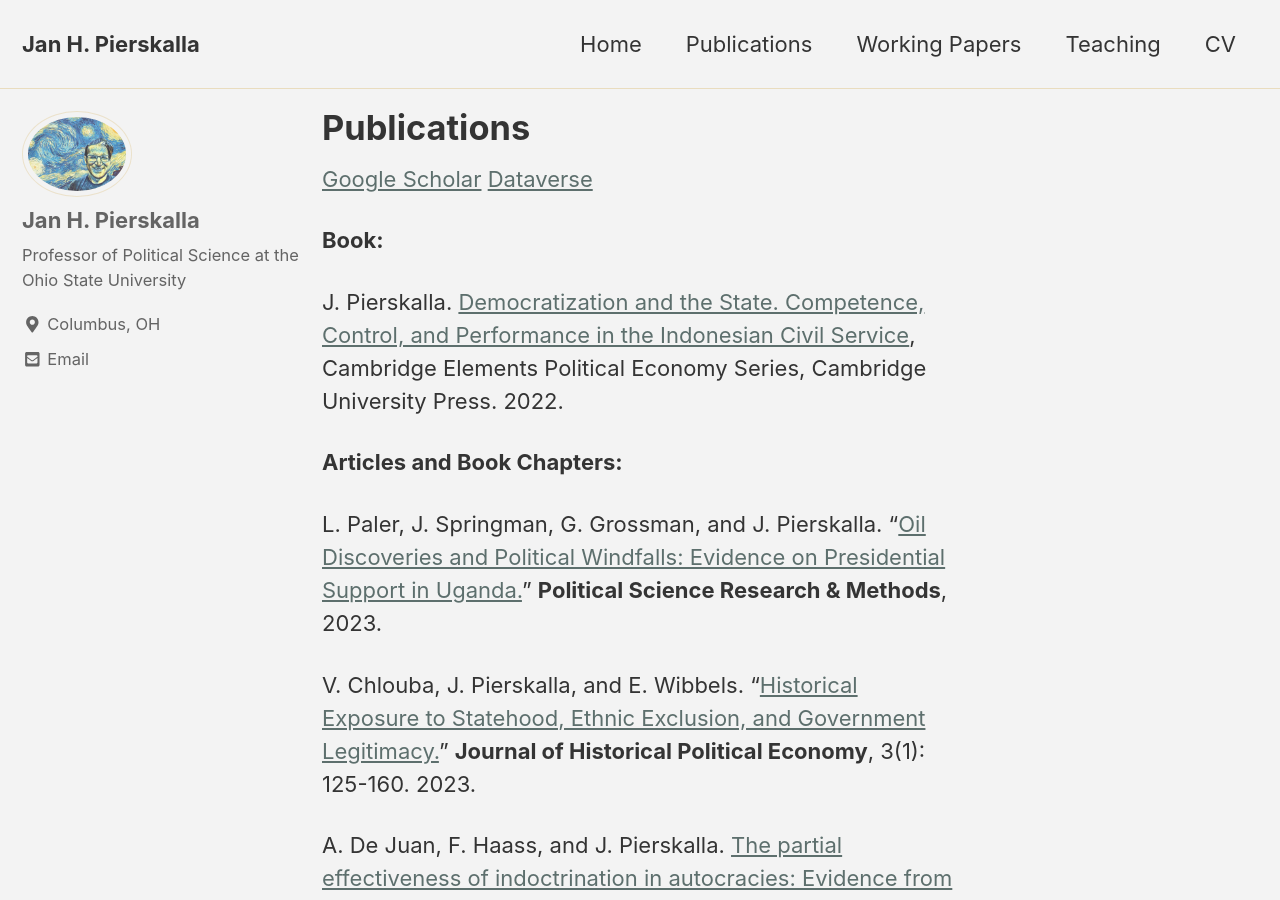
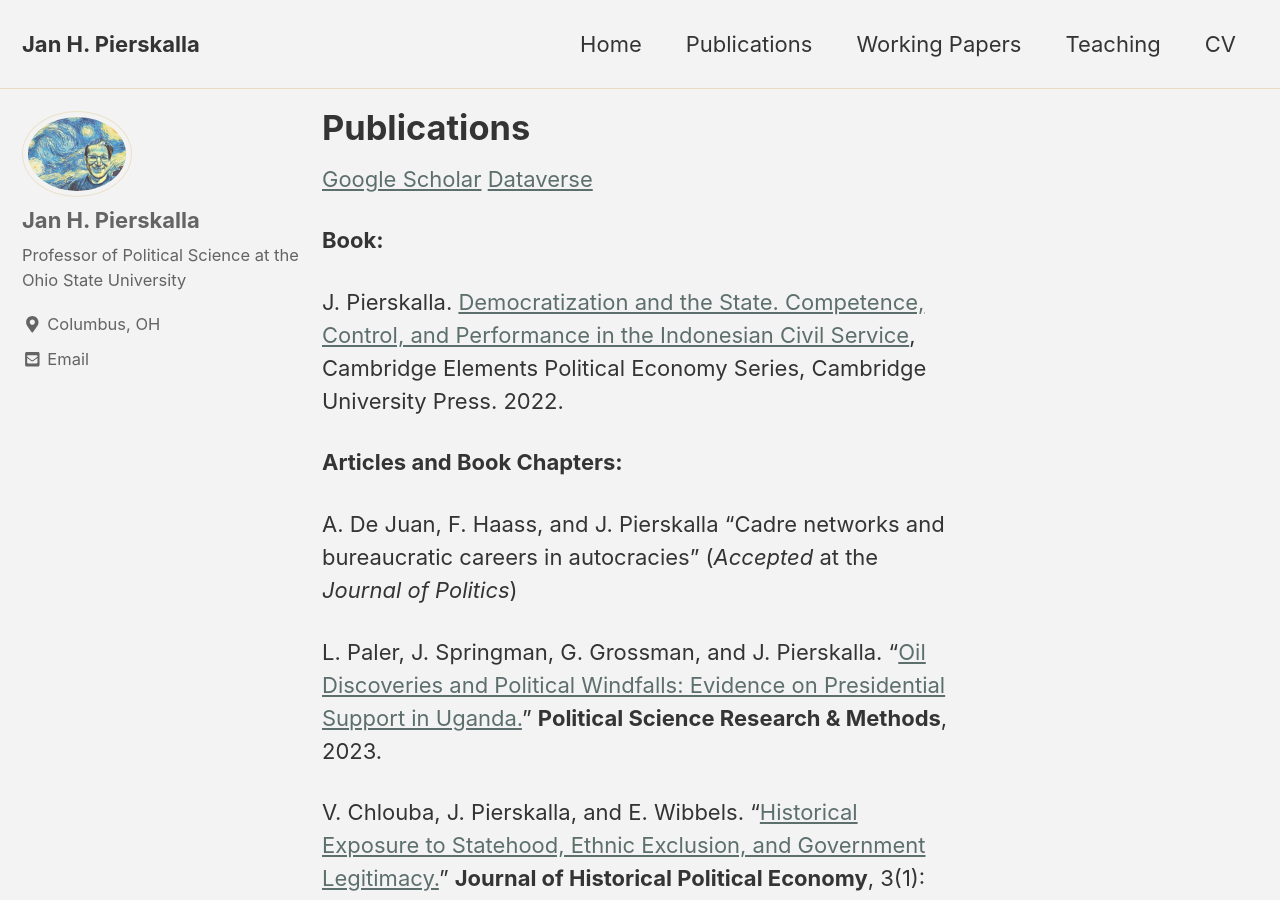
Before and after one commit to jpierskalla/jpierskalla.github.io, a Jekyll site: the page built from pages/publications.md, in a window 1280 px wide and 900 px high. Built offline with Jekyll 4.4.1, drawn with Linux system fonts in a browser that asks for light colours; nearby versions of some CDN libraries.

Commit message:
Add new article on cadre networks in autocracies

```diff
--- a/pages/publications.md
+++ b/pages/publications.md
@@ -14,6 +14,8 @@ __Book:__
 J. Pierskalla. [Democratization and the State. Competence, Control, and Performance in the Indonesian Civil Service](https://doi.org/10.1017/9781009264839), Cambridge Elements Political Economy Series, Cambridge University Press. 2022.
 
 __Articles and Book Chapters:__
+
+A. De Juan, F. Haass, and J. Pierskalla "Cadre networks and bureaucratic careers in autocracies" (*Accepted* at the *Journal of Politics*)
 
 L. Paler, J. Springman, G. Grossman, and J. Pierskalla. "[Oil Discoveries and Political Windfalls: Evidence on Presidential Support in Uganda.](https://doi.org/10.1017/psrm.2023.14)" **Political Science Research & Methods**, 2023.
 
```
